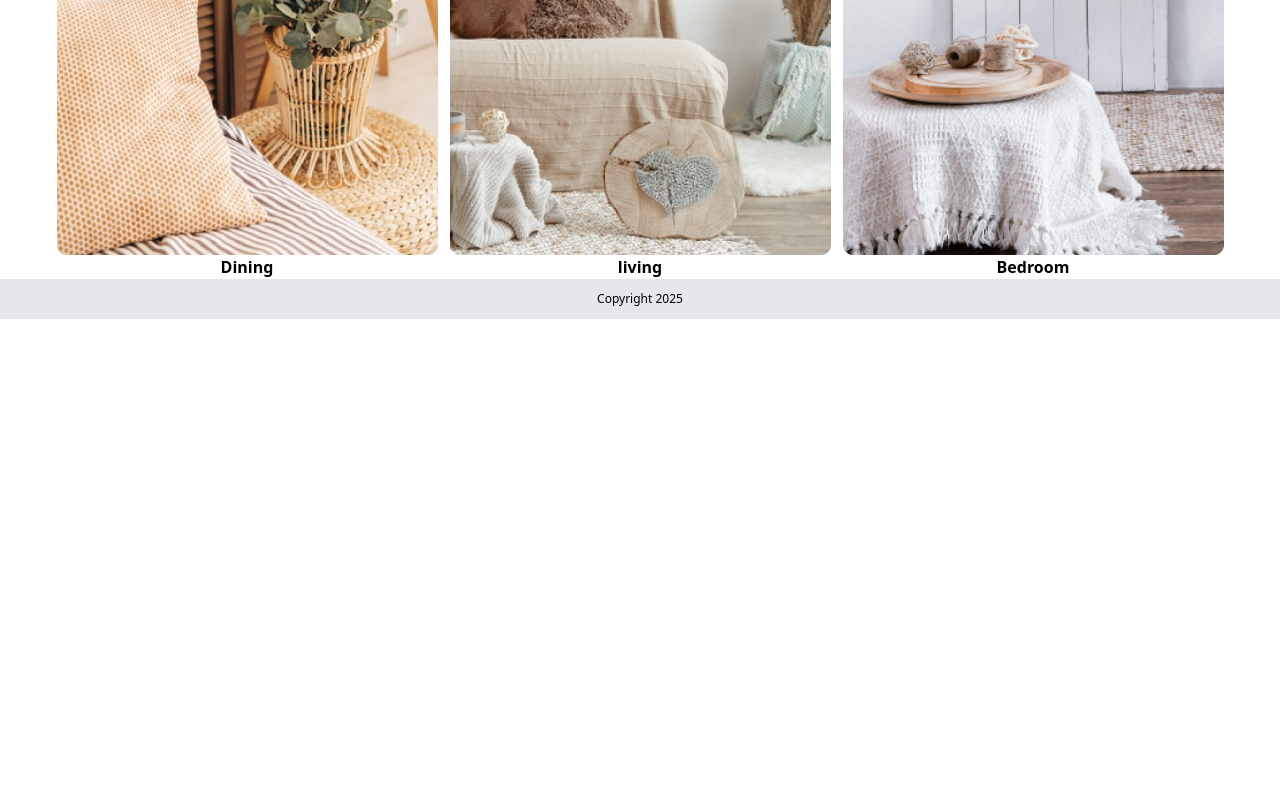
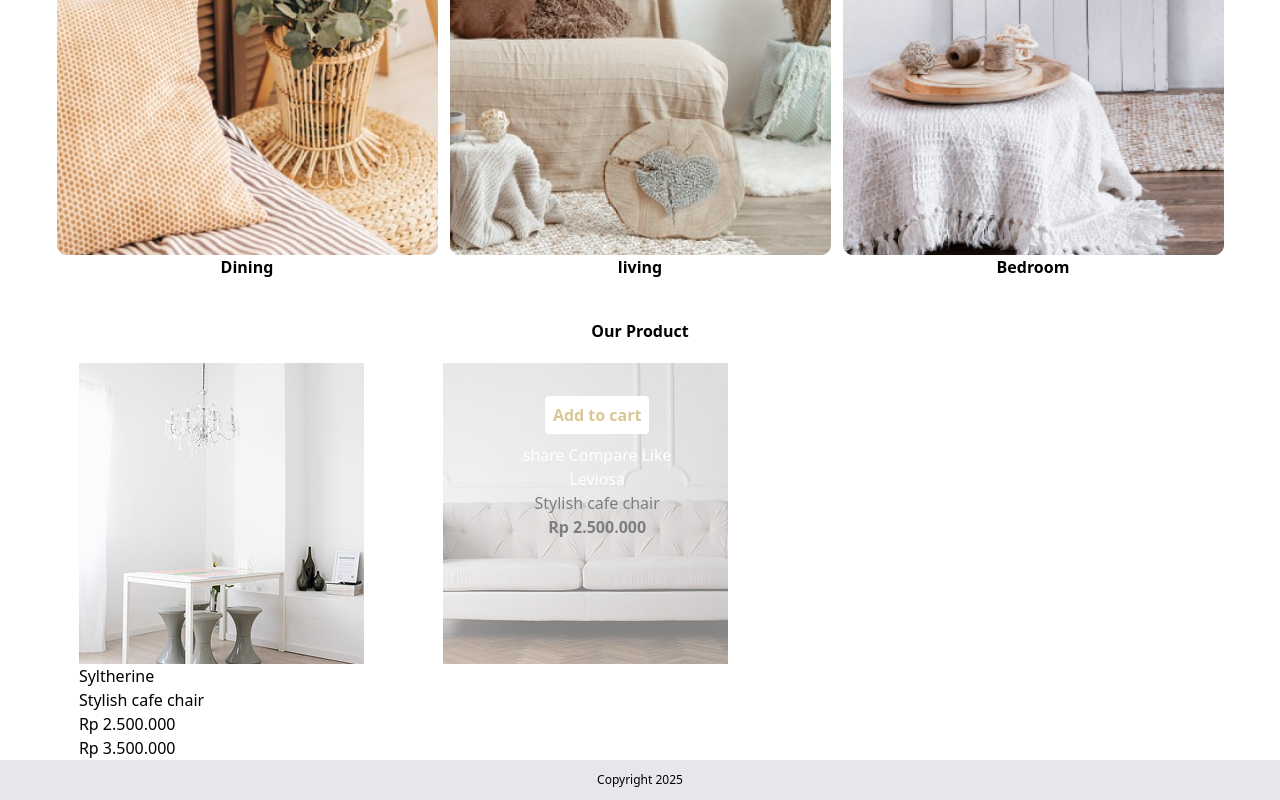
Before and after one commit to Govamarket/Furniture-Show-room, a React (Create React App) app: page / in a window 1280 px wide. Shown: the part 1226-2026 px from the top of the page. Before the commit the page ends 1545 px from the top, so only its background shows below. Built offline with nearby package versions, Linux system fonts and the light colour scheme.

Commit message:
initial commit

```diff
--- a/src/Components/Pages/Home.css
+++ b/src/Components/Pages/Home.css
@@ -32,3 +32,8 @@
 .button button p{
     text-align: center;
 }
+
+.add{
+    background:#FFFFFF;
+    color: #B88E2F;
+}
--- a/src/Components/Pages/Home.js
+++ b/src/Components/Pages/Home.js
@@ -3,6 +3,9 @@ import "./Home.css";
 import diningTable from "./../../Asset/dining.png";
 import livingIcon from "./../../Asset/living.png";
 import bedRoom from "./../../Asset/bedroom.png";
+import tableBar from "./../../Asset/solfd.png";
+import sofaBar from "./../../Asset/sodp.png";
+
 const Home = () => {
   return (
     <div>
@@ -65,6 +68,97 @@ const Home = () => {
           </div>
         </section>
       </div>
+
+      <section className="our-product ">
+        <div className="text-center mt-5 font-extrabold p-5">
+          <span>Our Product</span>
+        </div>
+        <section className="flex justify-evenly">
+          <div>
+            <img src={tableBar} />
+            <span>
+              <p>Syltherine</p>
+            </span>
+            <span>
+              <p>Stylish cafe chair</p>
+            </span>
+            <span>
+              <p>Rp 2.500.000</p>
+              <p>Rp 3.500.000</p>
+            </span>
+          </div>
+          <div className="relative  opacity-50">
+            <img src={sofaBar} />
+            <div className="absolute top-10 text-center mx-20">
+              <span className="add p-2 text-white font-bold rounded">
+                <button>Add to cart</button>
+              </span>
+              <span className="flex mt-4 text-white gap-1">
+                <p>share</p>
+                <p>Compare</p>
+                <p>Like</p>
+              </span>
+              <span className="text-white">
+                <p>Leviosa</p>
+              </span>
+              <span>
+                <p>Stylish cafe chair</p>
+              </span>
+              <span className="font-bold">
+                <p>Rp 2.500.000</p>
+              </span>
+            </div>
+          </div>
+          <div>
+            <span>
+              <p></p>
+            </span>
+            <span>
+              <p></p>
+            </span>
+          </div>
+          <div>
+            <span>
+              <p></p>
+            </span>
+            <span>
+              <p></p>
+            </span>
+          </div>
+          <div>
+            <span>
+              <p></p>
+            </span>
+            <span>
+              <p></p>
+            </span>
+          </div>
+          <div>
+            <span>
+              <p></p>
+            </span>
+            <span>
+              <p></p>
+            </span>
+          </div>
+          <div>
+            <span>
+              <p></p>
+            </span>
+            <span>
+              <p></p>
+            </span>
+          </div>
+          <div>
+            <span>
+              <p></p>
+            </span>
+            <span>
+              <p></p>
+            </span>
+          </div>
+        </section>
+      </section>
     </div>
   );
 };
```
